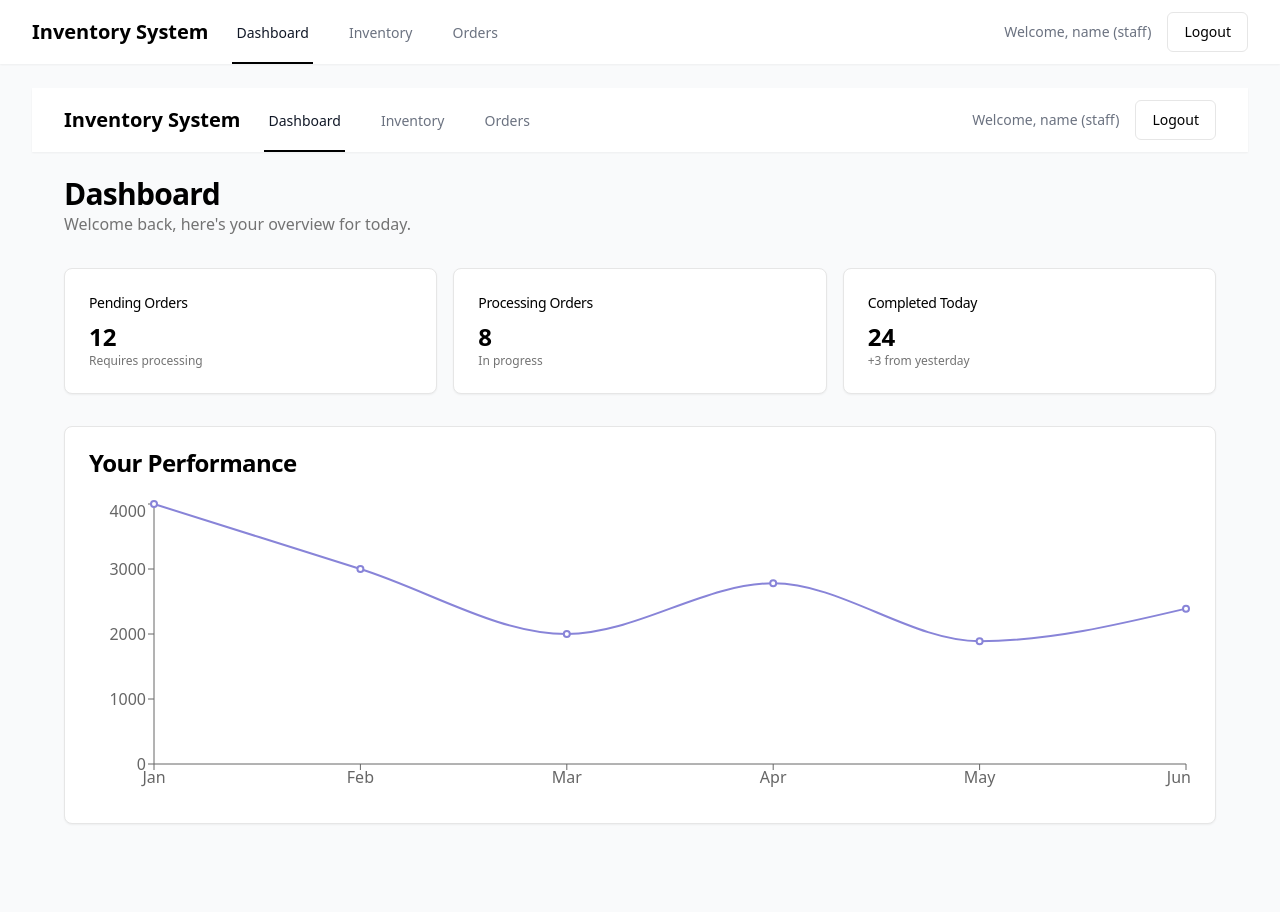
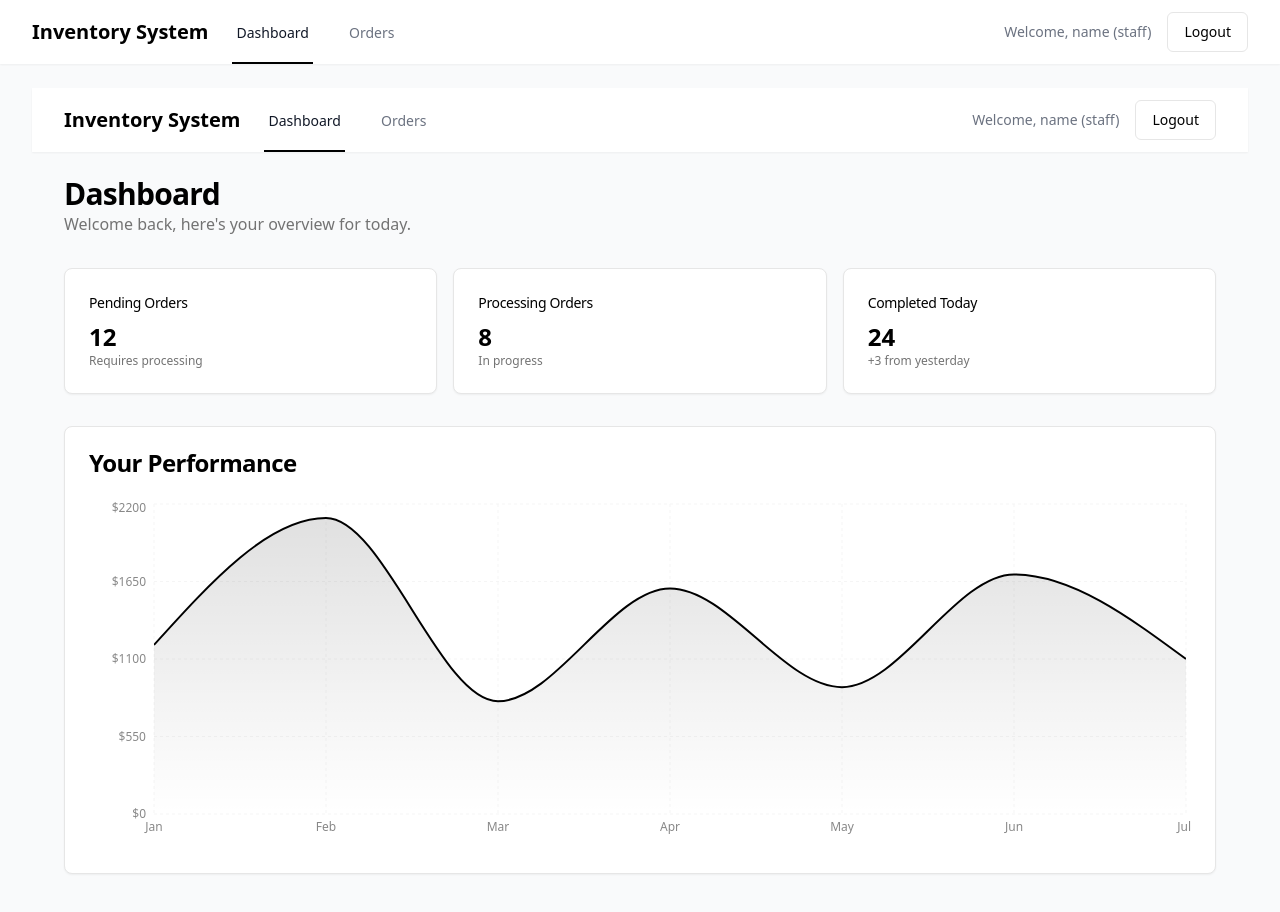
Before and after one commit to GeloCreativeStudio/tk-inventory, a React (Vite) app: page /dashboard in a window 1280 px wide. Both pictures are taken after typing "name@example.com", "Sample123" into the empty fields and a click on the button "Sign in". Shown: the top 912 px of the page. Built offline with nearby package versions, Linux system fonts and the light colour scheme.

Commit message:
Fix critical issues in navigation
Investigate and resolve critical issues affecting the main page and navigation system for both admin and staff functionalities.
[skip gpt_engineer]

```diff
--- a/src/components/Layout.tsx
+++ b/src/components/Layout.tsx
@@ -20,6 +20,8 @@ const Layout = ({ children }: LayoutProps) => {
     return location.pathname === path;
   };
 
+  const canAccessInventory = user?.role === 'admin';
+
   return (
     <div className="min-h-screen bg-gray-50">
       <nav className="bg-white shadow-sm">
@@ -40,6 +42,7 @@ const Layout = ({ children }: LayoutProps) => {
                 >
                   Dashboard
                 </Link>
+                {canAccessInventory && (
                   <Link
                     to="/inventory"
                     className={`${
@@ -50,6 +53,7 @@ const Layout = ({ children }: LayoutProps) => {
                   >
                     Inventory
                   </Link>
+                )}
                 <Link
                   to="/orders"
                   className={`${
--- a/src/components/dashboard/SalesChart.tsx
+++ b/src/components/dashboard/SalesChart.tsx
@@ -1,31 +1,58 @@
-import { Line, LineChart, ResponsiveContainer, Tooltip, XAxis, YAxis } from "recharts";
+import {
+  AreaChart,
+  Area,
+  XAxis,
+  YAxis,
+  CartesianGrid,
+  Tooltip,
+  ResponsiveContainer
+} from 'recharts';
 
 const data = [
-  { month: "Jan", sales: 4000 },
-  { month: "Feb", sales: 3000 },
-  { month: "Mar", sales: 2000 },
-  { month: "Apr", sales: 2780 },
-  { month: "May", sales: 1890 },
-  { month: "Jun", sales: 2390 },
+  { name: 'Jan', total: 1200 },
+  { name: 'Feb', total: 2100 },
+  { name: 'Mar', total: 800 },
+  { name: 'Apr', total: 1600 },
+  { name: 'May', total: 900 },
+  { name: 'Jun', total: 1700 },
+  { name: 'Jul', total: 1100 },
 ];
 
 const SalesChart = () => {
   return (
-    <div className="h-[300px]">
-      <ResponsiveContainer width="100%" height="100%">
-        <LineChart data={data}>
-          <XAxis dataKey="month" />
-          <YAxis />
-          <Tooltip />
-          <Line
-            type="monotone"
-            dataKey="sales"
-            stroke="#8884d8"
-            strokeWidth={2}
-          />
-        </LineChart>
-      </ResponsiveContainer>
-    </div>
+    <ResponsiveContainer width="100%" height={350}>
+      <AreaChart data={data}>
+        <CartesianGrid strokeDasharray="3 3" className="stroke-muted" />
+        <XAxis
+          dataKey="name"
+          stroke="#888888"
+          fontSize={12}
+          tickLine={false}
+          axisLine={false}
+        />
+        <YAxis
+          stroke="#888888"
+          fontSize={12}
+          tickLine={false}
+          axisLine={false}
+          tickFormatter={(value) => `$${value}`}
+        />
+        <Tooltip />
+        <Area
+          type="monotone"
+          dataKey="total"
+          stroke="#000"
+          fill="url(#gradient)"
+          strokeWidth={2}
+        />
+        <defs>
+          <linearGradient id="gradient" x1="0" y1="0" x2="0" y2="1">
+            <stop offset="0%" stopColor="#000000" stopOpacity={0.2} />
+            <stop offset="100%" stopColor="#000000" stopOpacity={0} />
+          </linearGradient>
+        </defs>
+      </AreaChart>
+    </ResponsiveContainer>
   );
 };
 
```
Lines whose indentation alone changed are shown as unchanged.
